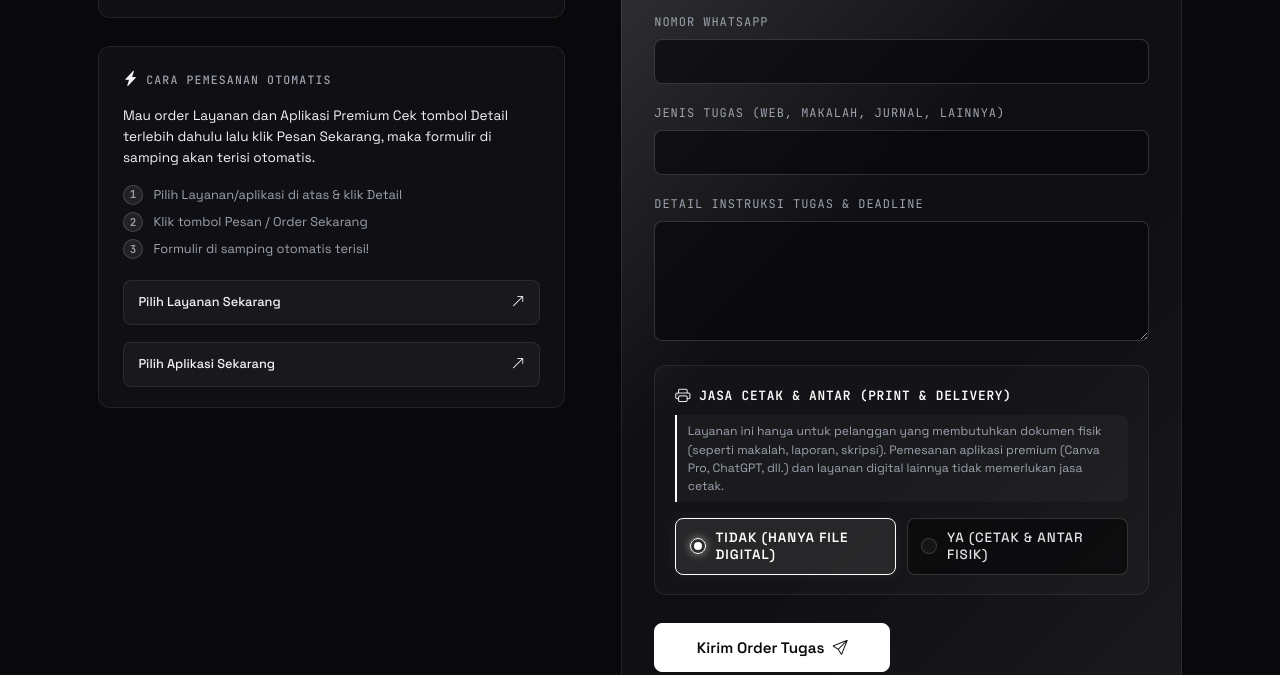
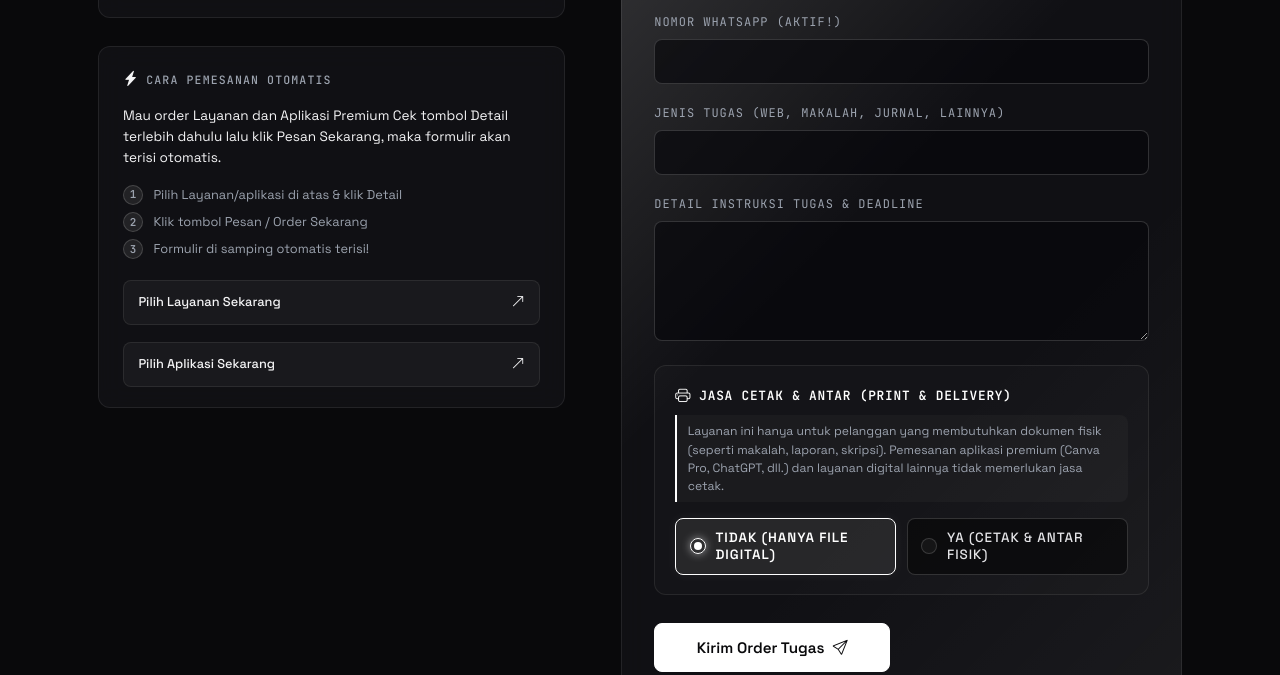
Before and after one commit to Rizqimln/Stackly, a plain HTML site: page index.html in a window 1280 px wide. Shown: the part 4245-4920 px from the top of the page. Drawn offline with Linux system fonts and the light colour scheme.

Commit message:
feat: add script.js for multi-language translation support and interactivity

```diff
--- a/index.html
+++ b/index.html
@@ -637,8 +637,8 @@
         <h4 class="footer__heading" data-i18n="footer.nav">Navigation</h4>
         <ul class="footer__list">
           <li><a href="#home" data-i18n="nav.home">Home</a></li>
+          <li><a href="#services" data-i18n="nav.services">Services</a></li>
           <li><a href="#premium-apps" data-i18n="nav.apps">Aplikasi Premium</a></li>
-          <li><a href="#services" data-i18n="nav.services">Services</a></li>
           <li><a href="#contact" data-i18n="nav.contact">Contact</a></li>
         </ul>
       </div>
--- a/js/script.js
+++ b/js/script.js
@@ -116,7 +116,7 @@
       'contact.availValue': 'Urgent Orders Welcome (24H)',
       'contact.socialLabel': 'Direct Chat Channels',
       'contact.nameLabel': 'Your Name',
-      'contact.emailInputLabel': 'WhatsApp Number',
+      'contact.emailInputLabel': 'WhatsApp Number (active!)',
       'contact.subjectLabel': 'Task Type (Web, Paper, Journal, Other)',
       'contact.messageLabel': 'Task Brief, Requirements & Deadline',
       'contact.send': 'Submit My Order',
@@ -271,7 +271,7 @@
       'contact.availValue': 'Siap Terima Tugas Kilat (24 Jam)',
       'contact.socialLabel': 'Hubungi Langsung via',
       'contact.nameLabel': 'Nama Kamu',
-      'contact.emailInputLabel': 'Nomor WhatsApp',
+      'contact.emailInputLabel': 'Nomor WhatsApp (Aktif!)',
       'contact.subjectLabel': 'Jenis Tugas (Web, Makalah, Jurnal, Lainnya)',
       'contact.messageLabel': 'Detail Instruksi Tugas & Deadline',
       'contact.send': 'Kirim Order Tugas',
@@ -287,7 +287,7 @@
       'contact.printSpecsPlaceholder': 'Contoh: Jumlah rangkap/eksemplar, jenis jilid (soft/hard cover/lakban), cetak warna/hitam-putih, ukuran kertas (A4/F4)...',
       'contact.printError': 'Mohon lengkapi alamat pengantaran dan spesifikasi cetak.',
       'contact.orderGuideTitle': 'Cara Pemesanan Otomatis',
-      'contact.orderGuideDesc': 'Mau order Layanan dan Aplikasi Premium Cek tombol Detail terlebih dahulu lalu klik Pesan Sekarang, maka formulir di samping akan terisi otomatis.',
+      'contact.orderGuideDesc': 'Mau order Layanan dan Aplikasi Premium Cek tombol Detail terlebih dahulu lalu klik Pesan Sekarang, maka formulir akan terisi otomatis.',
       'contact.orderStep1': 'Pilih Layanan/aplikasi di atas & klik Detail',
       'contact.orderStep2': 'Klik tombol Pesan / Order Sekarang',
       'contact.orderStep3': 'Formulir di samping otomatis terisi!',
```
